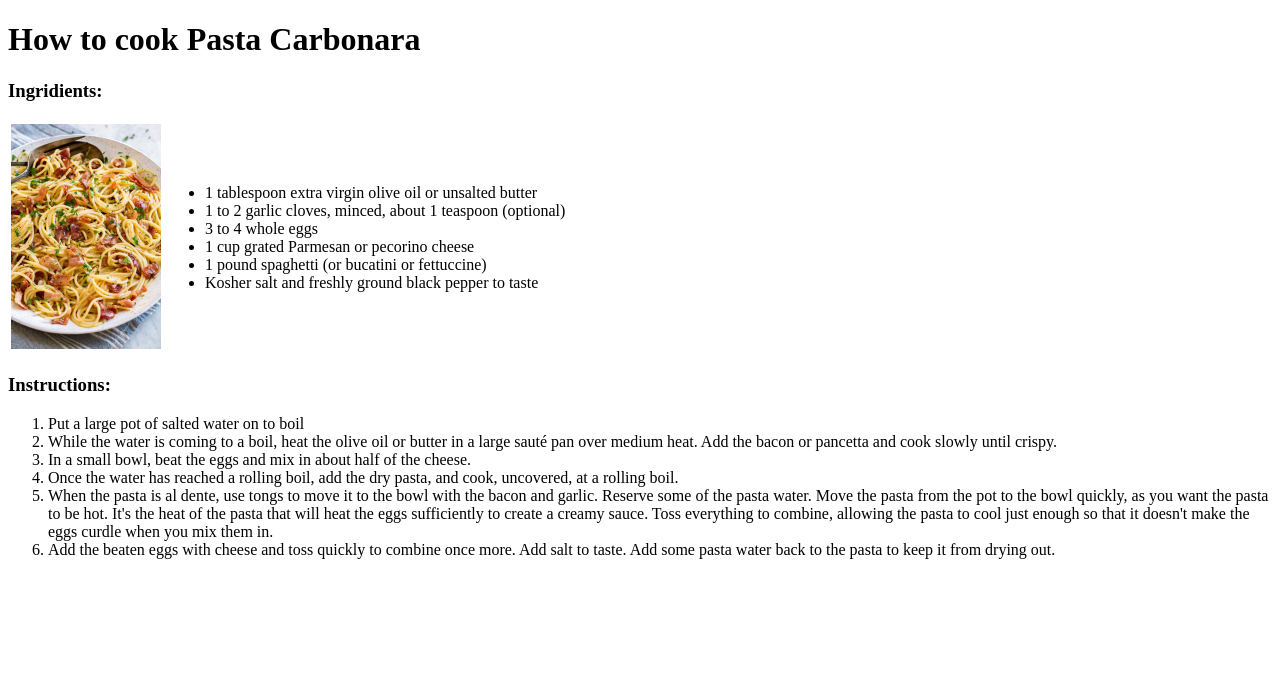
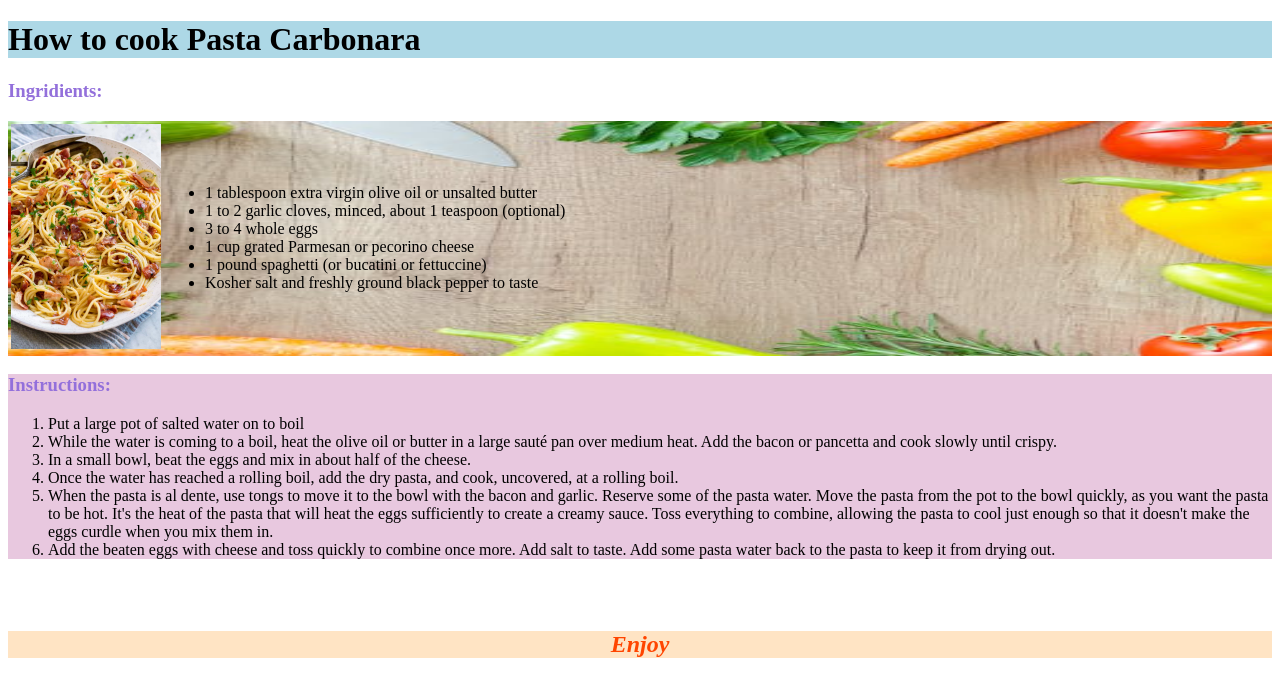
Before and after one commit to roya98/HTML_CSS1, a plain HTML site: page index.html in a window 1280 px wide. Drawn offline with Linux system fonts and the light colour scheme.

Commit message:
style added

```diff
--- a/index.html
+++ b/index.html
@@ -3,13 +3,16 @@
 <head>
     <meta charset="UTF-8">
     <title>Pasta Carbonara</title>
+    <link rel="stylesheet" type = "text/css" href="styles.css">
 </head>
 <body>
-<div>
 
 
- <h1>How to cook Pasta Carbonara</h1>
- <h3>Ingridients:</h3>
+
+ <h1 class="header">How to cook Pasta Carbonara</h1>
+<h3>Ingridients:</h3>
+<div id="main-picture">
+
 
 <table>
   <tr>
@@ -29,10 +32,11 @@
   </tr>
 
 </table>
-</div>
+    </div>
 
 
-<div>
+
+<div class="last-section">
     <h3>Instructions:</h3>
 
     <ol>
@@ -61,7 +65,15 @@
 
      <br>
       <br>
-      <br>
+
+
+<div id="enjoy">
+    <center>
+        <h2><i>Enjoy</i></h2>
+    </center>
+</div>
+
+ <br>
 
 
 
--- /dev/null
+++ b/styles.css
@@ -0,0 +1,24 @@
+
+h3{
+    color: mediumpurple;
+}
+
+.header{
+    background-color: lightblue;
+}
+
+
+.last-section{
+    background-color:#e8c8df;
+}
+
+#main-picture{
+    background-image: url('images/bg-food.jpeg');
+     background-size: 100% 100%;
+    background-repeat: no-repeat;
+}
+
+#enjoy{
+    color: orangered;
+    background-color: bisque;
+}
```
Also changed, not shown: images/bg-food.jpeg (added), images/bg-food2.jpeg (added), 2 other files.
